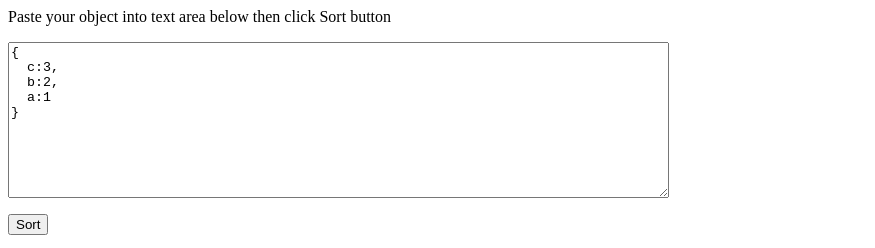
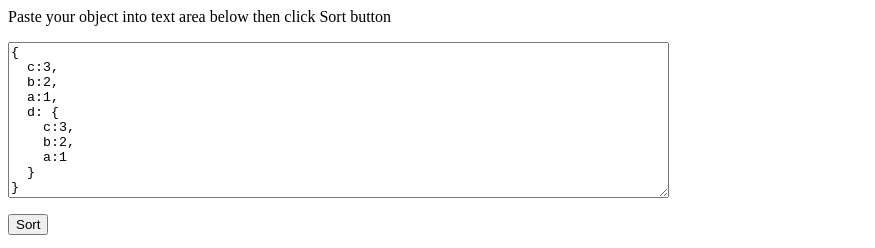
Before and after one commit to ffissore/online-js-obj-key-sorter, a plain HTML site: page index.html in a window 1280 px wide. Shown: the top 248 px of the page, 0-875 px from the left. Drawn offline with Linux system fonts and the light colour scheme.

Commit message:
started example shows recursive sorting

```diff
--- a/index.html
+++ b/index.html
@@ -10,7 +10,12 @@
   <textarea id="source" cols="80" rows="10">{
   c:3,
   b:2,
-  a:1
+  a:1,
+  d: {
+    c:3,
+    b:2,
+    a:1
+  }
 }</textarea>
 </p>
 <p>
```
